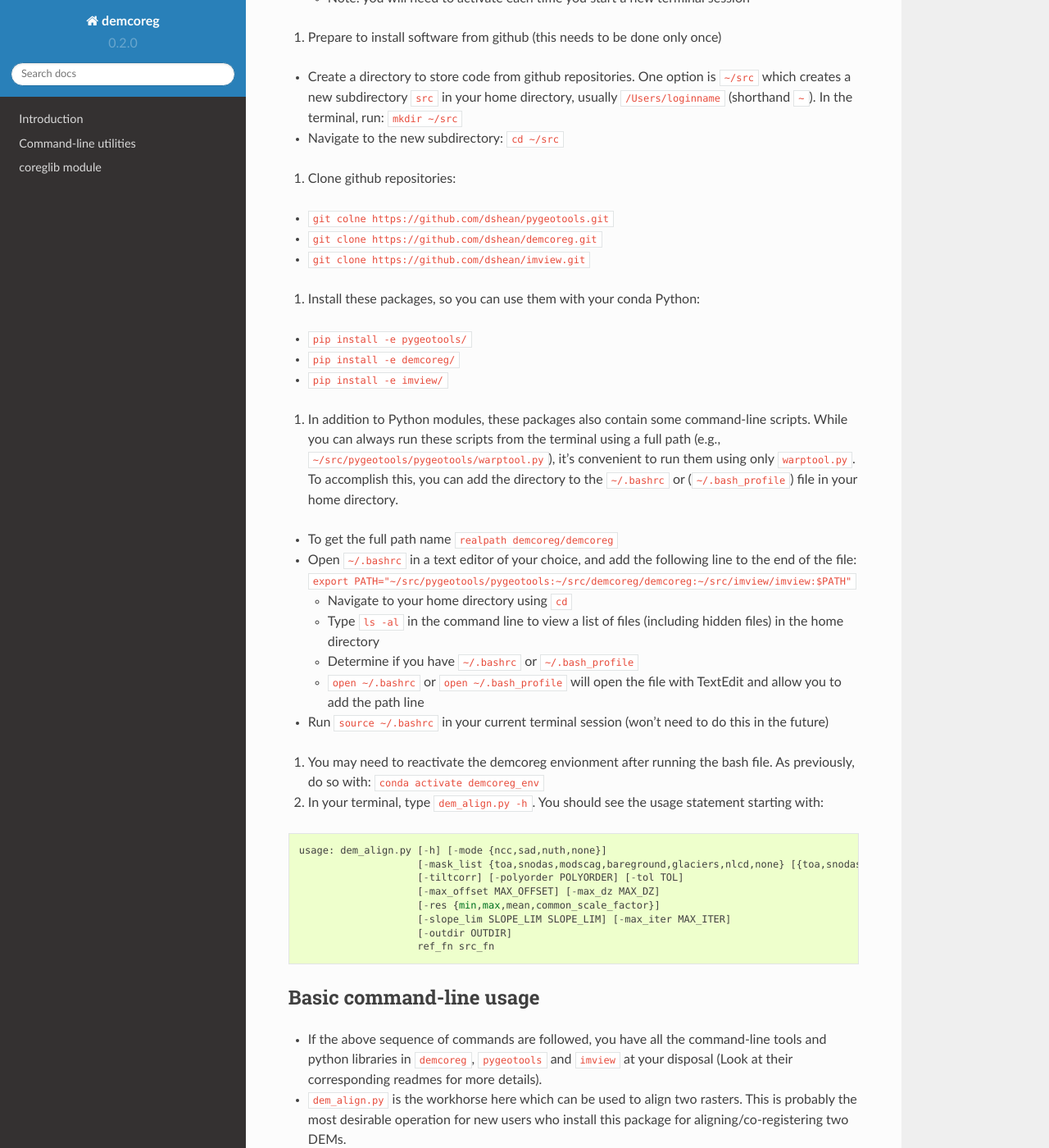
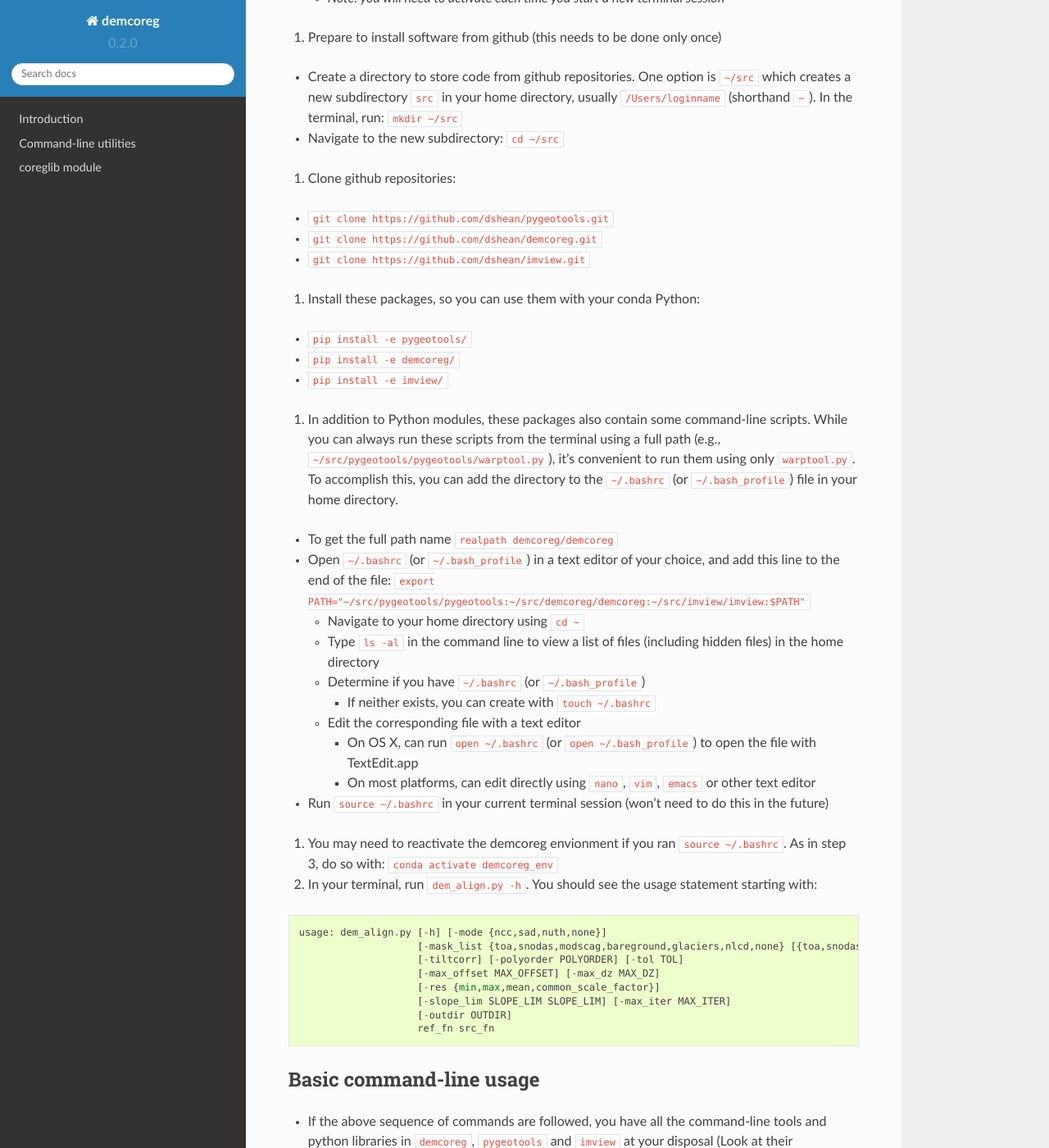
Before and after one commit to dshean/demcoreg, a Sphinx documentation site: the page built from docs/beginners_doc.md, in a window 1280 px wide and 1400 px high, scrolled down 770 px. Shown: the whole window at 82% size. Built offline with Sphinx 7.4.7 and the Read the Docs theme 2.0.0, drawn with Linux system fonts in a browser that asks for light colours.

Commit message:
Update beginners_doc.md

````diff
--- a/docs/beginners_doc.md
+++ b/docs/beginners_doc.md
@@ -12,28 +12,31 @@ The demcoreg README.md provides a basic overview of installation and usage for u
 3. Create and activate a Python environment called demcoreg_env with necessary packages installed:
   - Run this command to create an environment: `conda create -c conda-forge -n demcoreg_env python=3.7 gdal=2.4 rasterio geopandas`
   - After this completes, the new environment must be "activated". You can do this with: `conda activate demcoreg_env`
-    * Note: you will need to activate each time you start a new terminal session
+    - *Note: you will need to activate each time you start a new terminal session*
 4. Prepare to install software from github (this needs to be done only once)
   - Create a directory to store code from github repositories. One option is `~/src` which creates a new subdirectory `src` in your home directory, usually `/Users/loginname` (shorthand `~`). In the terminal, run: `mkdir ~/src`
   - Navigate to the new subdirectory: `cd ~/src`
 5. Clone github repositories:
-  - `git colne https://github.com/dshean/pygeotools.git`
+  - `git clone https://github.com/dshean/pygeotools.git`
   - `git clone https://github.com/dshean/demcoreg.git`
   - `git clone https://github.com/dshean/imview.git`
 6. Install these packages, so you can use them with your conda Python:
   - `pip install -e pygeotools/`
   - `pip install -e demcoreg/`
   - `pip install -e imview/`
-7. In addition to Python modules, these packages also contain some command-line scripts.  While you can always run these scripts from the terminal using a full path (e.g., `~/src/pygeotools/pygeotools/warptool.py`), it's convenient to run them using only `warptool.py`. To accomplish this, you can add the directory to the `~/.bashrc` or (`~/.bash_profile`) file in your home directory.
+7. In addition to Python modules, these packages also contain some command-line scripts.  While you can always run these scripts from the terminal using a full path (e.g., `~/src/pygeotools/pygeotools/warptool.py`), it's convenient to run them using only `warptool.py`. To accomplish this, you can add the directory to the `~/.bashrc` (or `~/.bash_profile`) file in your home directory.
   - To get the full path name `realpath demcoreg/demcoreg`
-  - Open `~/.bashrc` in a text editor of your choice, and add the following line to the end of the file: `export PATH="~/src/pygeotools/pygeotools:~/src/demcoreg/demcoreg:~/src/imview/imview:$PATH"`
-    - Navigate to your home directory using `cd`
+  - Open `~/.bashrc` (or `~/.bash_profile`) in a text editor of your choice, and add this line to the end of the file: `export PATH="~/src/pygeotools/pygeotools:~/src/demcoreg/demcoreg:~/src/imview/imview:$PATH"`
+    - Navigate to your home directory using `cd ~`
     - Type `ls -al` in the command line to view a list of files (including hidden files) in the home directory
-    - Determine if you have `~/.bashrc` or `~/.bash_profile`
-    - `open ~/.bashrc` or `open ~/.bash_profile` will open the file with TextEdit and allow you to add the path line
+    - Determine if you have `~/.bashrc` (or `~/.bash_profile`)
+      - If neither exists, you can create with `touch ~/.bashrc`
+    - Edit the corresponding file with a text editor
+      - On OS X, can run `open ~/.bashrc` (or `open ~/.bash_profile`) to open the file with TextEdit.app
+      - On most platforms, can edit directly using `nano`, `vim`, `emacs` or other text editor
   - Run `source ~/.bashrc` in your current terminal session (won't need to do this in the future)
-8. You may need to reactivate the demcoreg envionment after running the bash file. As previously, do so with: `conda activate demcoreg_env`
-9. In your terminal, type `dem_align.py -h`.  You should see the usage statement starting with:
+8. You may need to reactivate the demcoreg envionment if you ran `source ~/.bashrc`. As in step 3, do so with: `conda activate demcoreg_env`
+9. In your terminal, run `dem_align.py -h`.  You should see the usage statement starting with:
 ```
 usage: dem_align.py [-h] [-mode {ncc,sad,nuth,none}]
                     [-mask_list {toa,snodas,modscag,bareground,glaciers,nlcd,none} [{toa,snodas,modscag,bareground,glaciers,nlcd,none} ...]]
````
